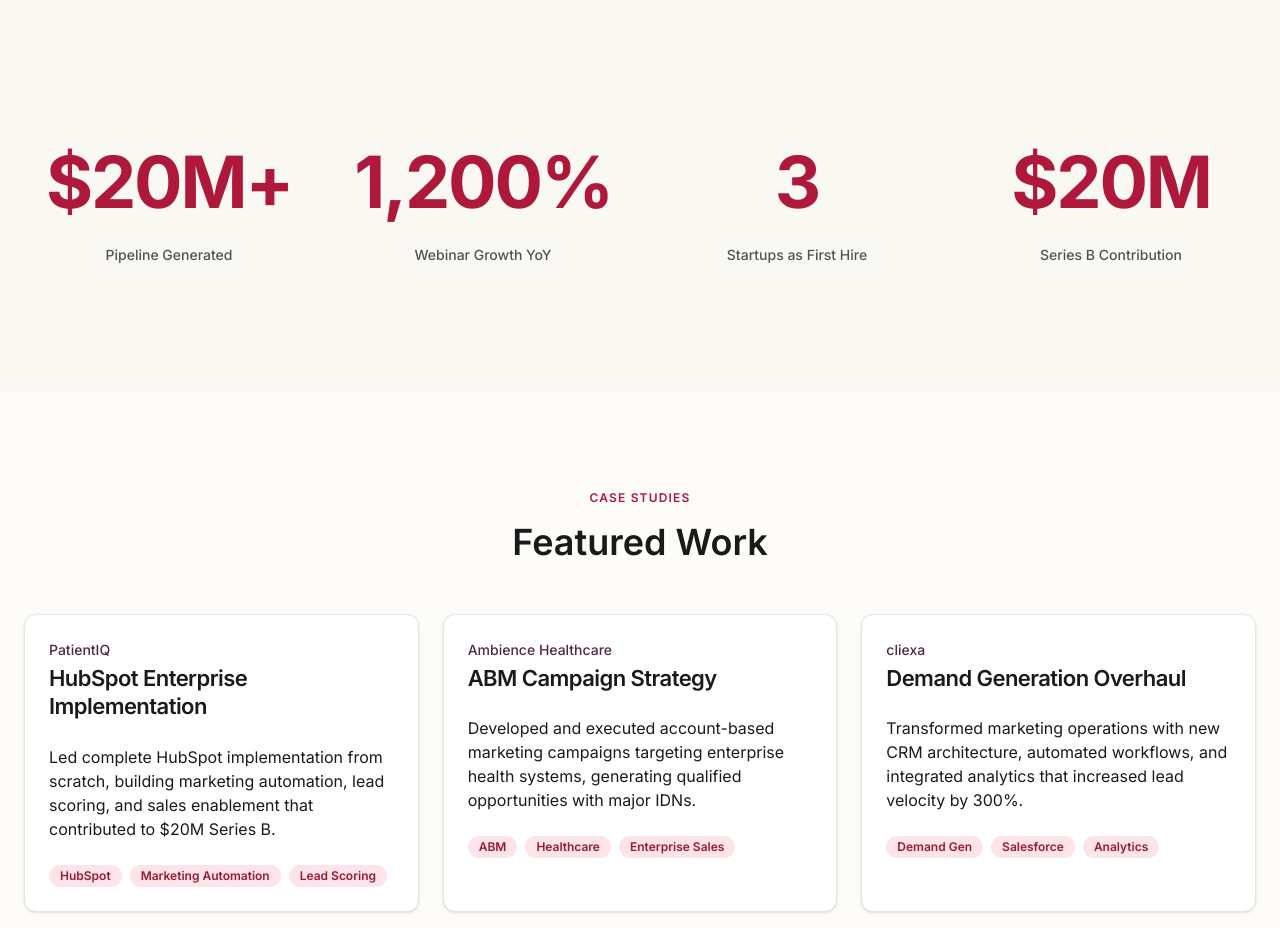
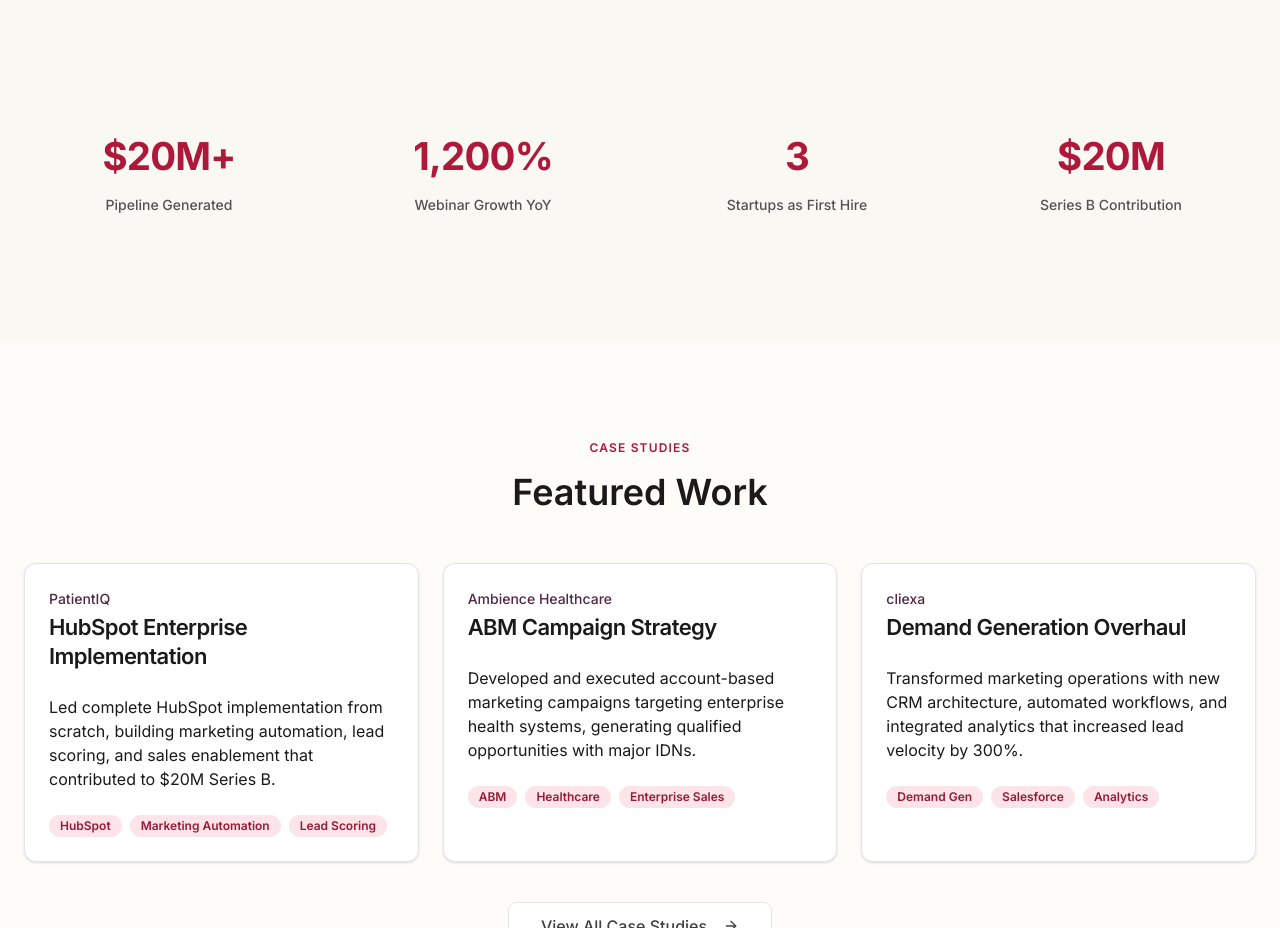
Before and after one commit to jeffreymutchnik/jeffreymutchnik.github.io, a Next.js app in the folder portfolio-nextjs/: page / in a window 1280 px wide. Shown: the part 800-1728 px from the top of the page. Built offline with nearby package versions, Linux system fonts and the light colour scheme.

Commit message:
Reduce metric font size for better proportions

```diff
--- a/portfolio-nextjs/src/app/globals.css
+++ b/portfolio-nextjs/src/app/globals.css
@@ -456,9 +456,9 @@
 /* Metric display */
 .text-metric {
   font-family: var(--font-heading);
-  font-size: clamp(2.75rem, 6vw, 4.5rem);
+  font-size: clamp(1.75rem, 3vw, 2.5rem);
   font-weight: 700;
-  letter-spacing: -0.03em;
+  letter-spacing: -0.02em;
   color: var(--color-crimson-500);
 }
 
```
